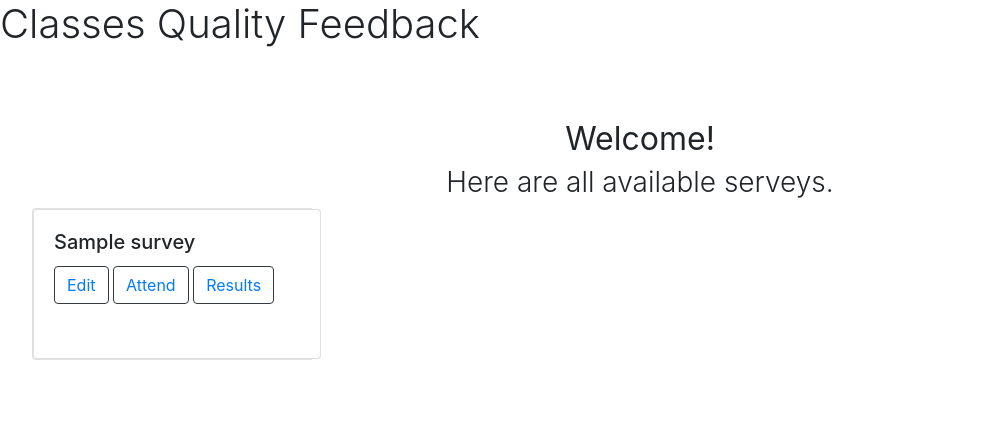
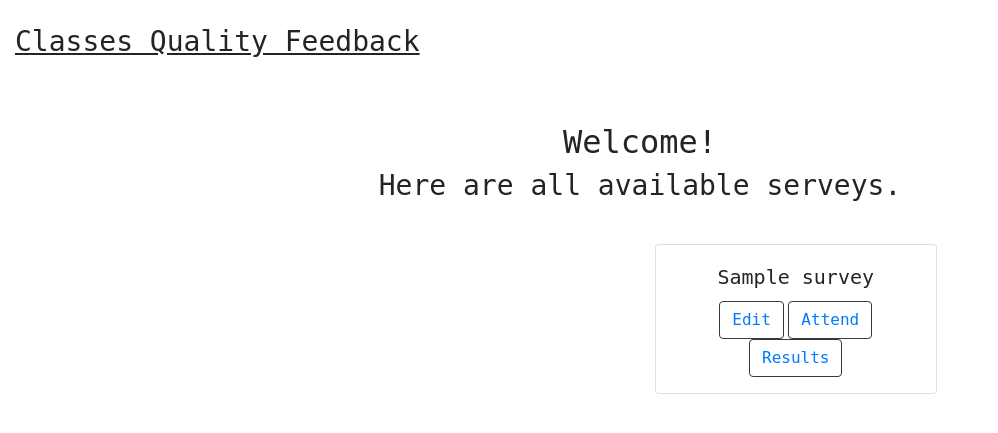
Before and after one commit to Genvekt/Classes-Quality--Feedback, a Django app: page /survey_list/ in a window 1280 px wide. Shown: the top 433 px of the page, without its empty margins (0-998 px from the left). Run offline with Django 3.2, Linux system fonts and the light colour scheme; tables that the repository leaves empty hold one stand-in row (values such as "Sample post"); some libraries are stand-ins or nearby versions.

Commit message:
front-end beginning

```diff
--- a/templates/survey_list.html
+++ b/templates/survey_list.html
@@ -4,7 +4,7 @@
 <head>
     <meta charset="UTF-8">
     <title>Head1</title>
-    <h1 class="font-weight-light">Classes Quality Feedback</h1>
+    <h3 class="font-weight-light" style="font-family:monospace; text-decoration: underline; margin: 25px 0px 0px 15px">Classes Quality Feedback</h3>
     {% load staticfiles %}
     <link rel="stylesheet" href="https://stackpath.bootstrapcdn.com/bootstrap/4.3.1/css/bootstrap.min.css"
           integrity="sha384-ggOyR0iXCbMQv3Xipma34MD+dH/1fQ784/j6cY/iJTQUOhcWr7x9JvoRxT2MZw1T" crossorigin="anonymous">
@@ -14,19 +14,19 @@
 
     {% if surveys %}
     <div class="jumbotron" style="background: inherit">
-        <h2 class="text-center font-weight-normal">Welcome!</h2>
-        <h3 class="text-center font-weight-light">Here are all available serveys.</h3>
+        <h2 class="text-center font-weight-normal" style="font-family:monospace;">Welcome!</h2>
+        <h3 class="text-center font-weight-light" style="font-family:monospace;">Here are all available serveys.<br/><br/></h3>
 
         <div class="row">
         {% for survey in surveys %}
-            <div class="col-md-6 col-xl-3">
-            <div class="card" style="background:">
-                <div class="card" style="width: 18rem; height:150px">
+            <div class="col-md-6 col-xl-3" style="top: 50%; left: 50%; margin-right: -50%;">
+            <div class="card-desk" style="text-align: center">
+                <div class="card w-100" style="height:150px">
                 <div class="card-body">
-                    <h5 class="card-title">{{ survey.name }}</h5>
-                    <button type="button" class="btn btn-outline-dark"><a href="{% url 'survey_detail' survey.id %}">Edit</a></button>
-                    <button type="button" class="btn btn-outline-dark"><a href="{% url 'survey_submit' survey.id %}">Attend</a></button>
-                    <button type="button" class="btn btn-outline-dark"><a href="{% url 'survey_result' survey.id %}">Results</a></button>
+                    <h5 class="card-title" style="font-family:monospace;">{{ survey.name }}</h5>
+                    <button type="button" class="btn btn-outline-dark" style="font-family:monospace;"><a href="{% url 'survey_detail' survey.id %}">Edit</a></button>
+                    <button type="button" class="btn btn-outline-dark" style="font-family:monospace;"><a href="{% url 'survey_submit' survey.id %}">Attend</a></button>
+                    <button type="button" class="btn btn-outline-dark" style="font-family:monospace;"><a href="{% url 'survey_result' survey.id %}">Results</a></button>
                 </div>
             </div>
             </div>
```
Also changed, not shown: templates/survey_detail.html (+11 -10 lines), templates/survey_result.html (+10 -9 lines), templates/survey_submit.html (+5 -5 lines), images/TEDx.png (added).
